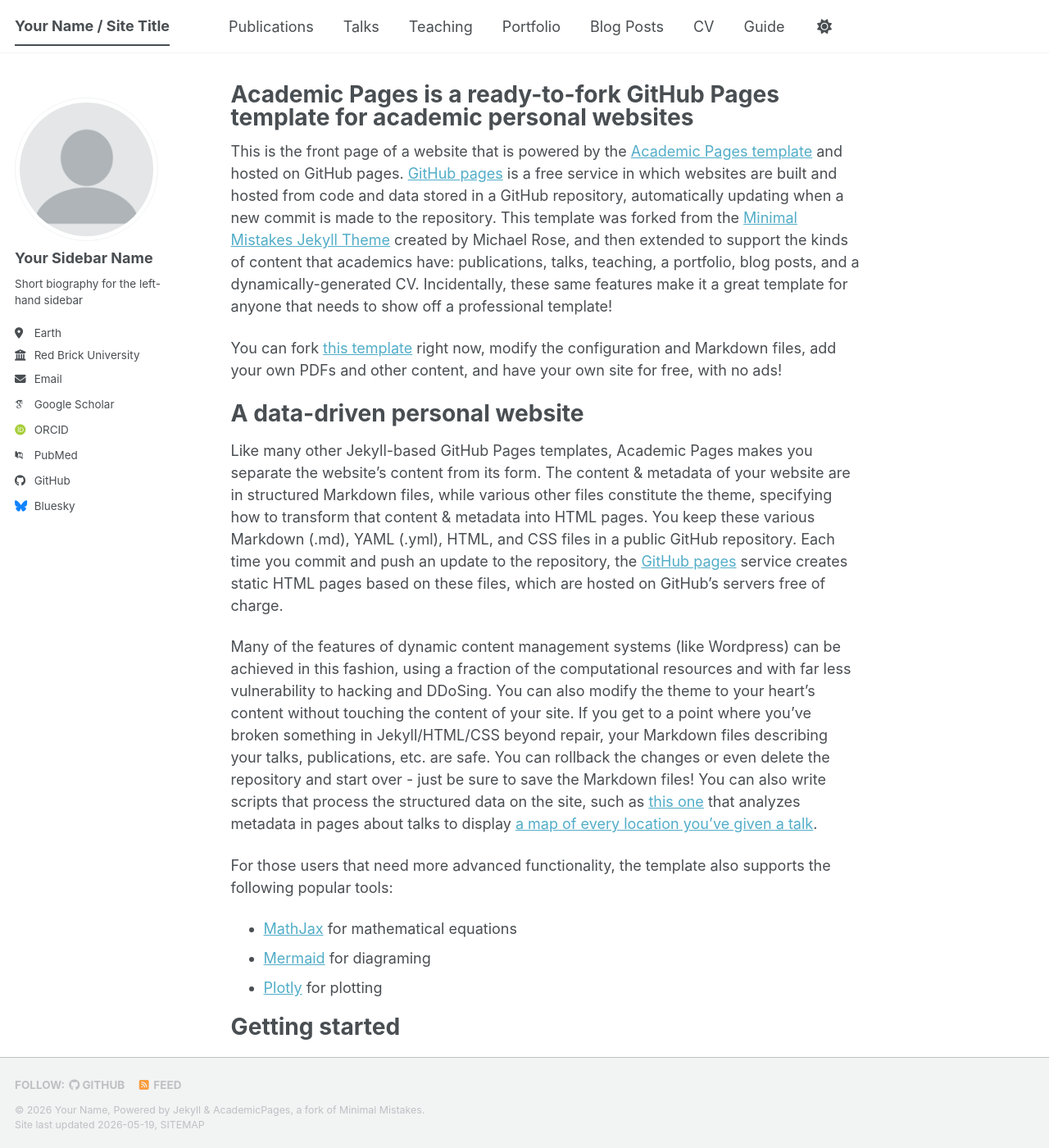
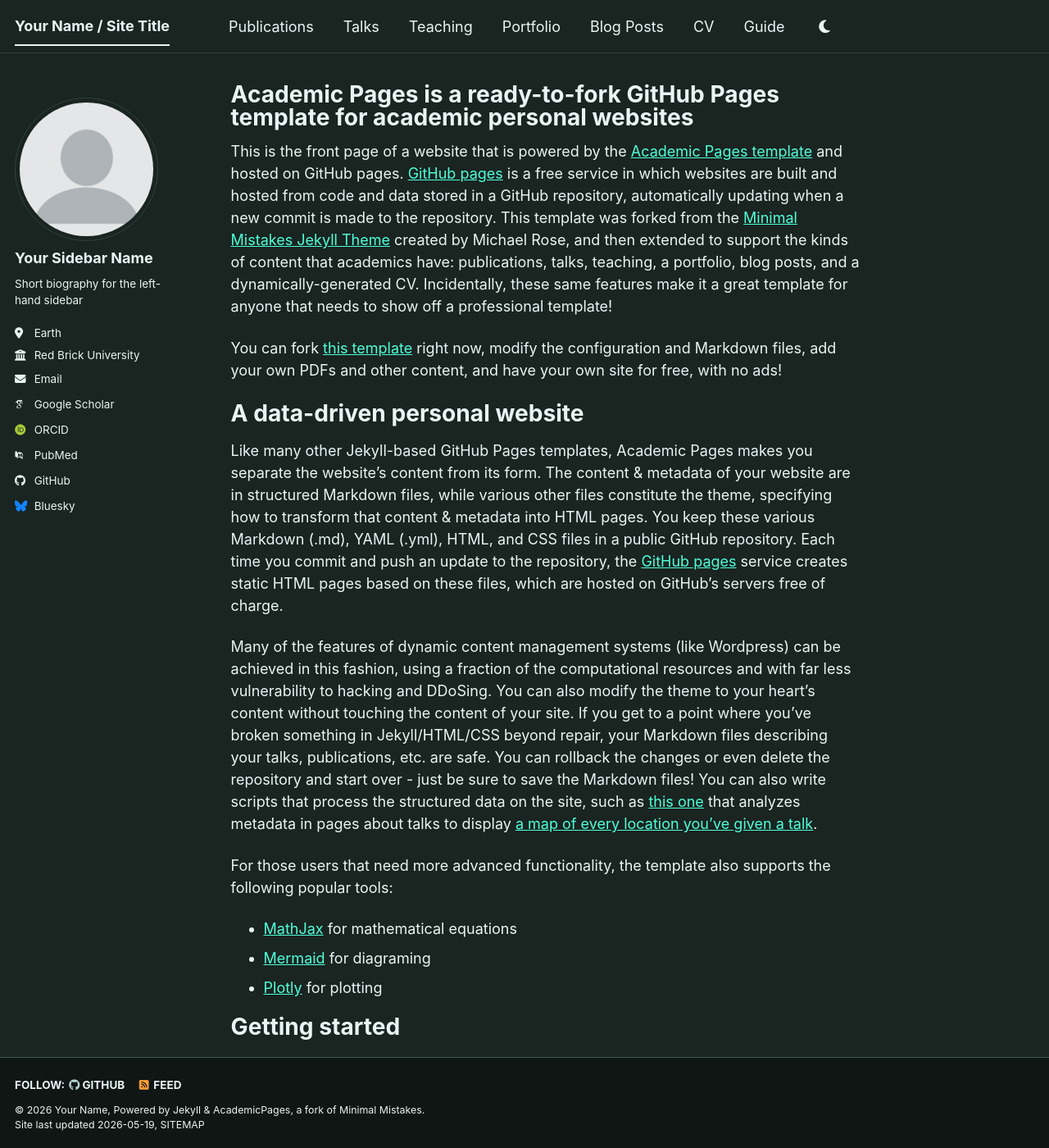
Before and after one commit to seoyeon-lim/academic.github.io, a Jekyll site: the page built from _pages/about.md, in a window 1280 px wide and 1400 px high. Shown: the whole window at 82% size. Built offline with Jekyll 4.4.1, drawn with Linux system fonts in a browser that asks for light colours; some web fonts are replaced; a script bundle is joined from its source files by our own code; library files that are not in the unit come from our copies.

Commit message:
Apply mint dark theme as default with light/dark toggle
Co-Authored-By: Claude Sonnet 4.6 <noreply@anthropic.com>

```diff
--- a/_config.yml
+++ b/_config.yml
@@ -8,7 +8,8 @@
 
 # Basic Site Settings
 locale                   : "en-US"
-site_theme               : "default" # The available themes options are "default", "air", "sunrise", "mint", "dirt" and "contrast"
+site_theme               : "mint" # The available themes options are "default", "air", "sunrise", "mint", "dirt" and "contrast"
+colorscheme              : "dark" # "light" (default), "dark"
 title                    : "Your Name / Site Title"
 title_separator          : "-"
 name                     : &name "Your Name"
--- a/_layouts/default.html
+++ b/_layouts/default.html
@@ -5,7 +5,7 @@ layout: compress
 {% include base_path %}
 
 <!doctype html>
-<html lang="{{ site.locale | slice: 0,2 }}" class="no-js"{% if site.site_theme == "dark" %} data-theme="dark"{% endif %}>
+<html lang="{{ site.locale | slice: 0,2 }}" class="no-js"{% if site.colorscheme == "dark" %} data-theme="dark"{% endif %}>
   <head>
     {% include head.html %}
     {% include head/custom.html %}
```
